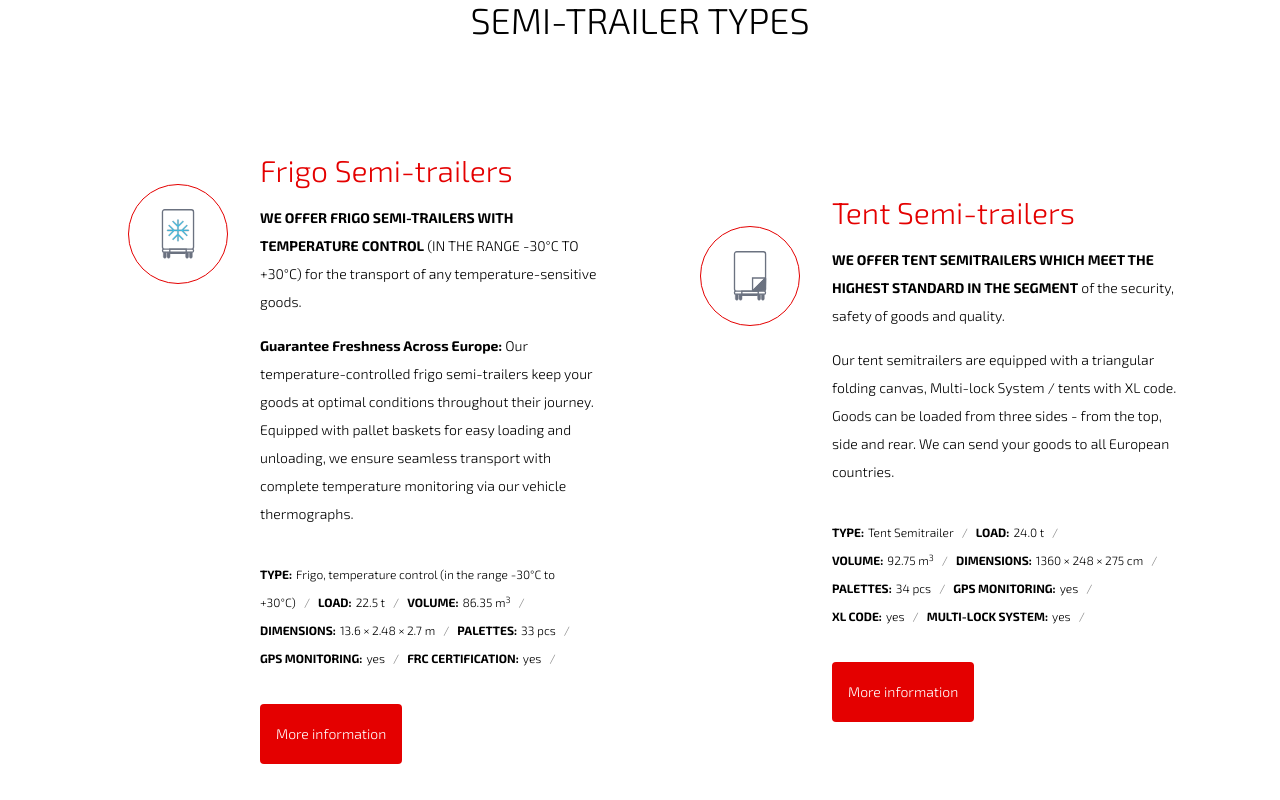
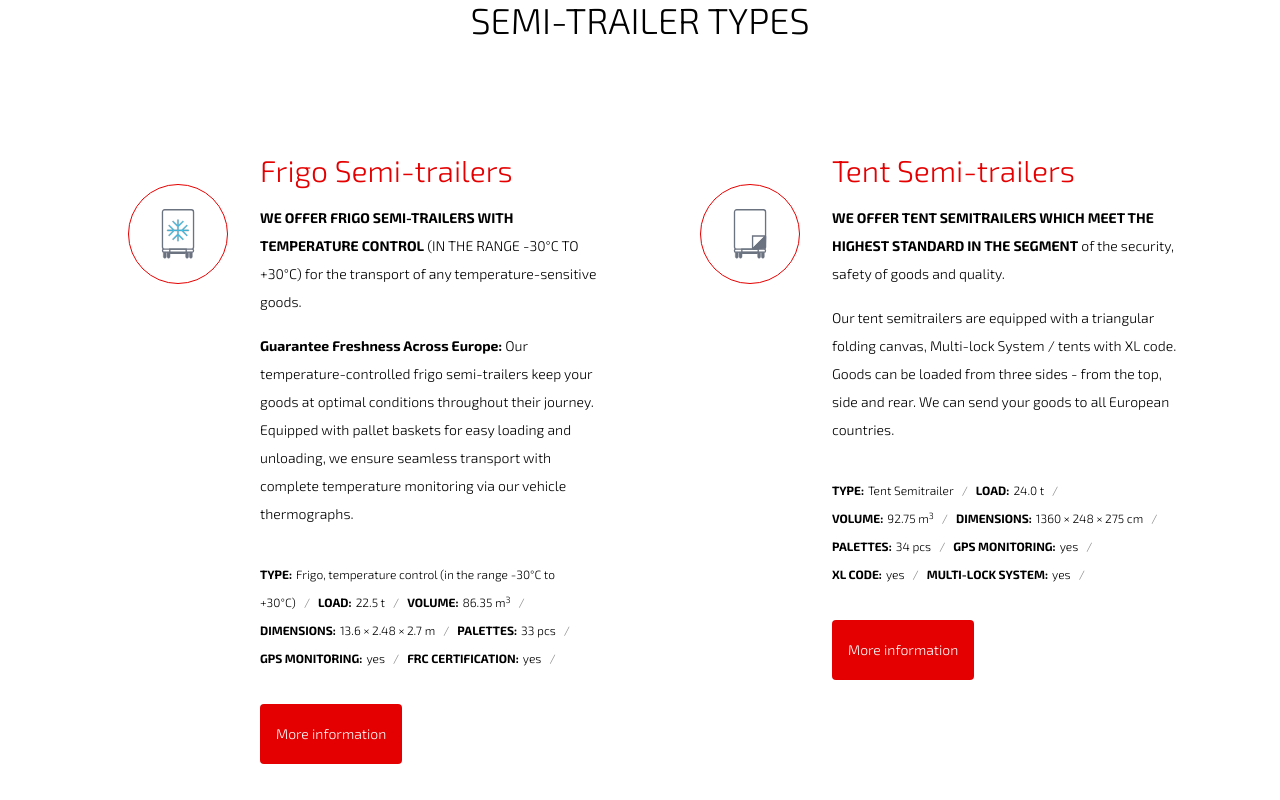
Before and after one commit to mitas1/al-expres, a Next.js app: page /en in a window 1280 px wide. Shown: the part 860-1660 px from the top of the page. Built offline with nearby package versions, Linux system fonts and the light colour scheme.

Commit message:
Fix alignment

```diff
--- a/src/components/common/layout/Flex.tsx
+++ b/src/components/common/layout/Flex.tsx
@@ -11,7 +11,7 @@
 }) => (
   <div
     className={classNames(
-      'flex flex-col md:flex-row justify-between items-center gap-14 p-8',
+      'flex flex-col md:flex-row justify-between items-center md:items-start gap-14 p-8',
       className,
     )}
   >
```
